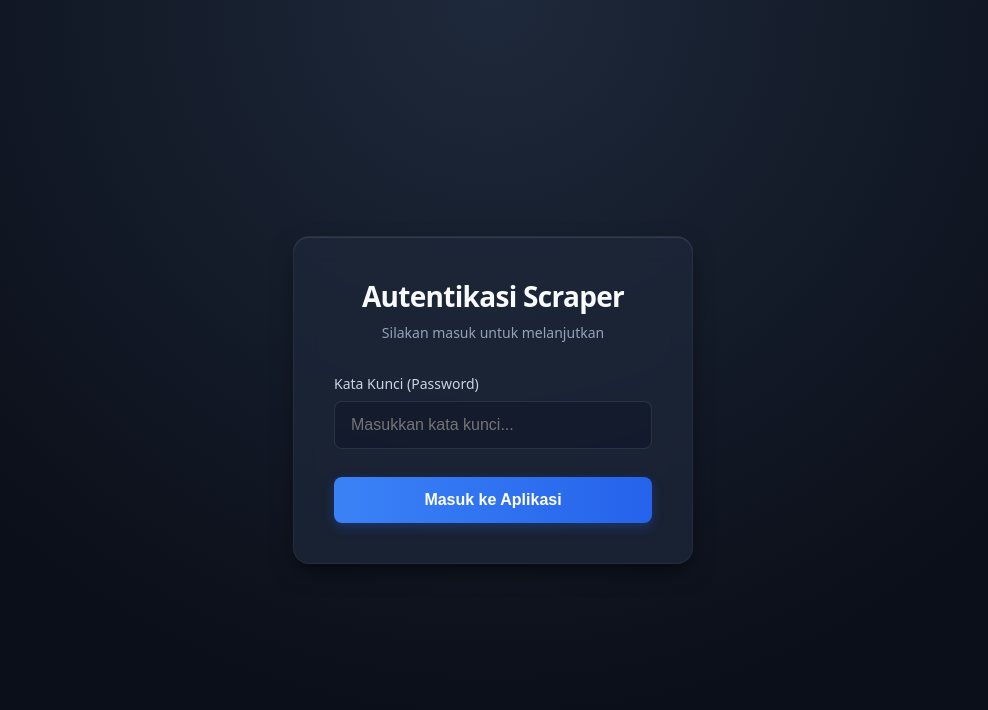
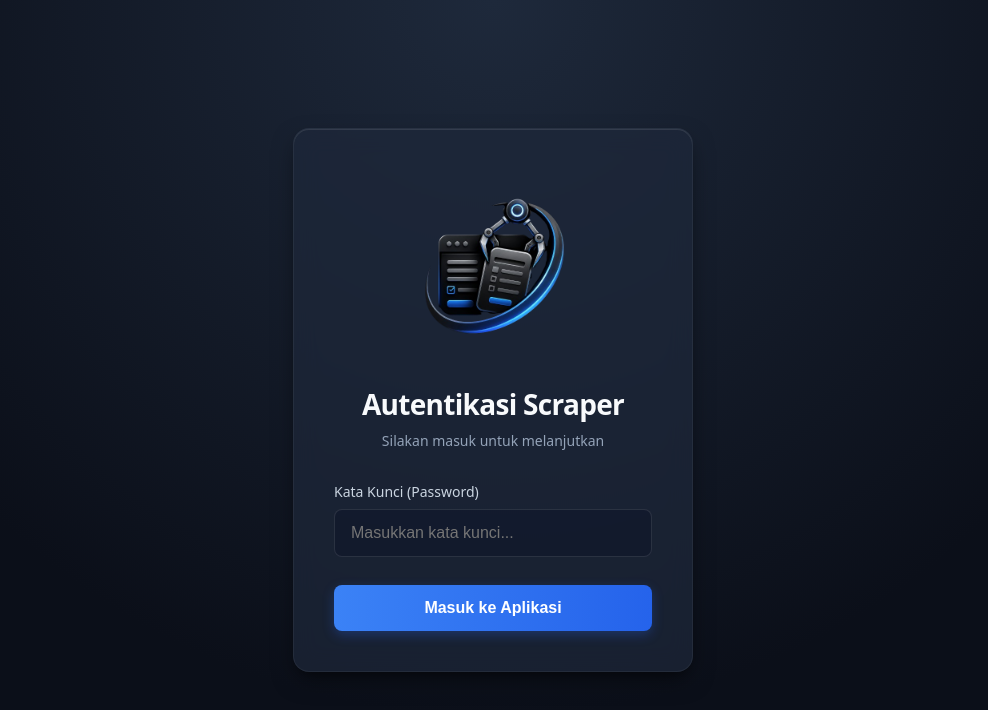
Before and after one commit to ProBimkim/ScraperHouse, a Next.js app: page /login in a window 1280 px wide. Shown: the top 710 px of the page, without its empty margins (147-1135 px from the left). Built offline with nearby package versions, Linux system fonts and the light colour scheme.

Commit message:
Add logo to login page

```diff
--- a/src/app/login/page.js
+++ b/src/app/login/page.js
@@ -42,6 +42,17 @@ export default function LoginPage() {
     <div className={styles.container}>
       <div className={styles.loginCard}>
         <div className={styles.header}>
+          <img
+            src="/logo.png"
+            alt="ScraperHouse Logo"
+            style={{
+              width: '100%',
+              maxWidth: '200px',
+              height: 'auto',
+              margin: '0 auto 16px',
+              display: 'block'
+            }}
+          />
           <h1 className={styles.title}>
             Autentikasi Scraper
           </h1>
```
